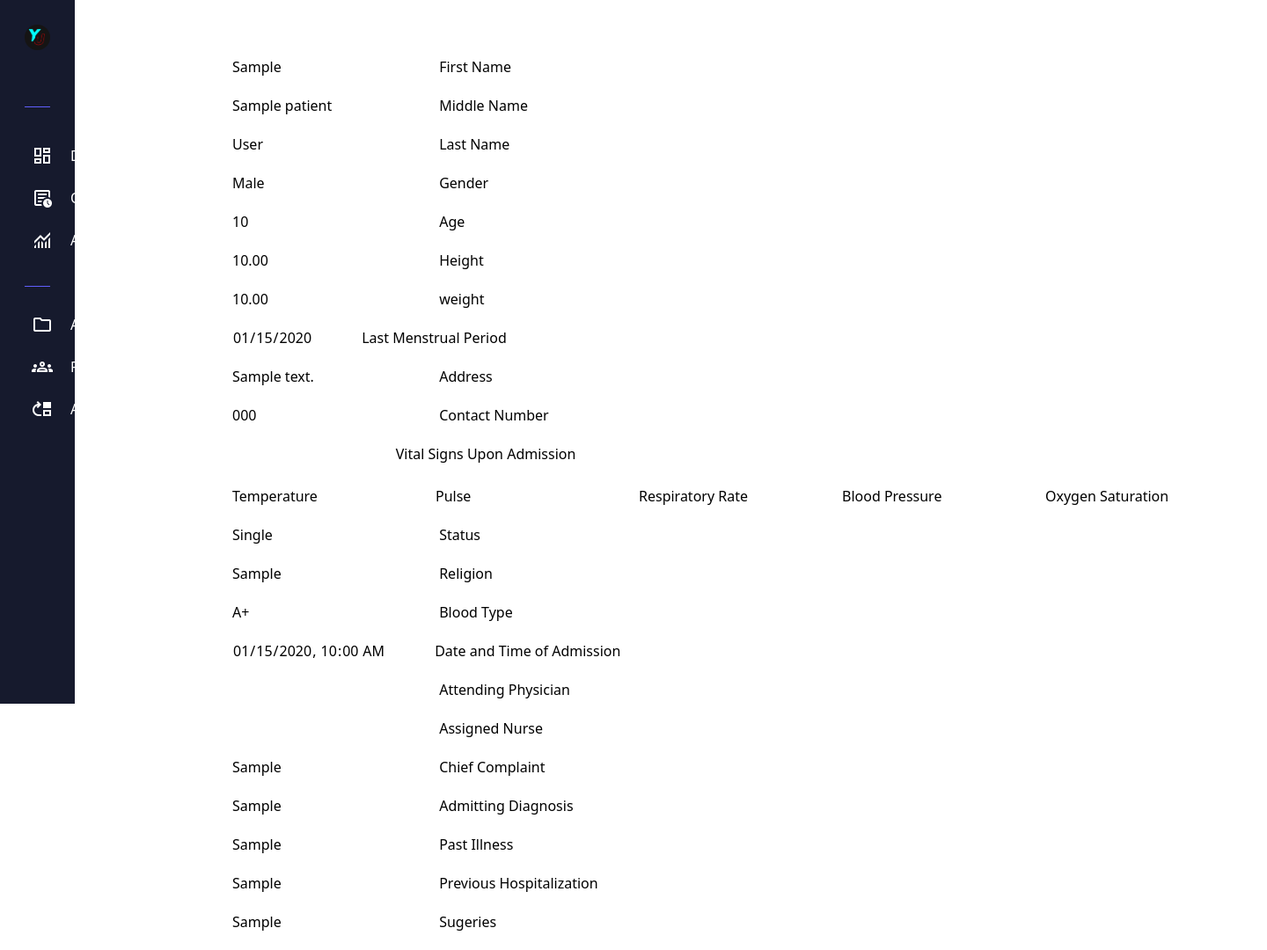
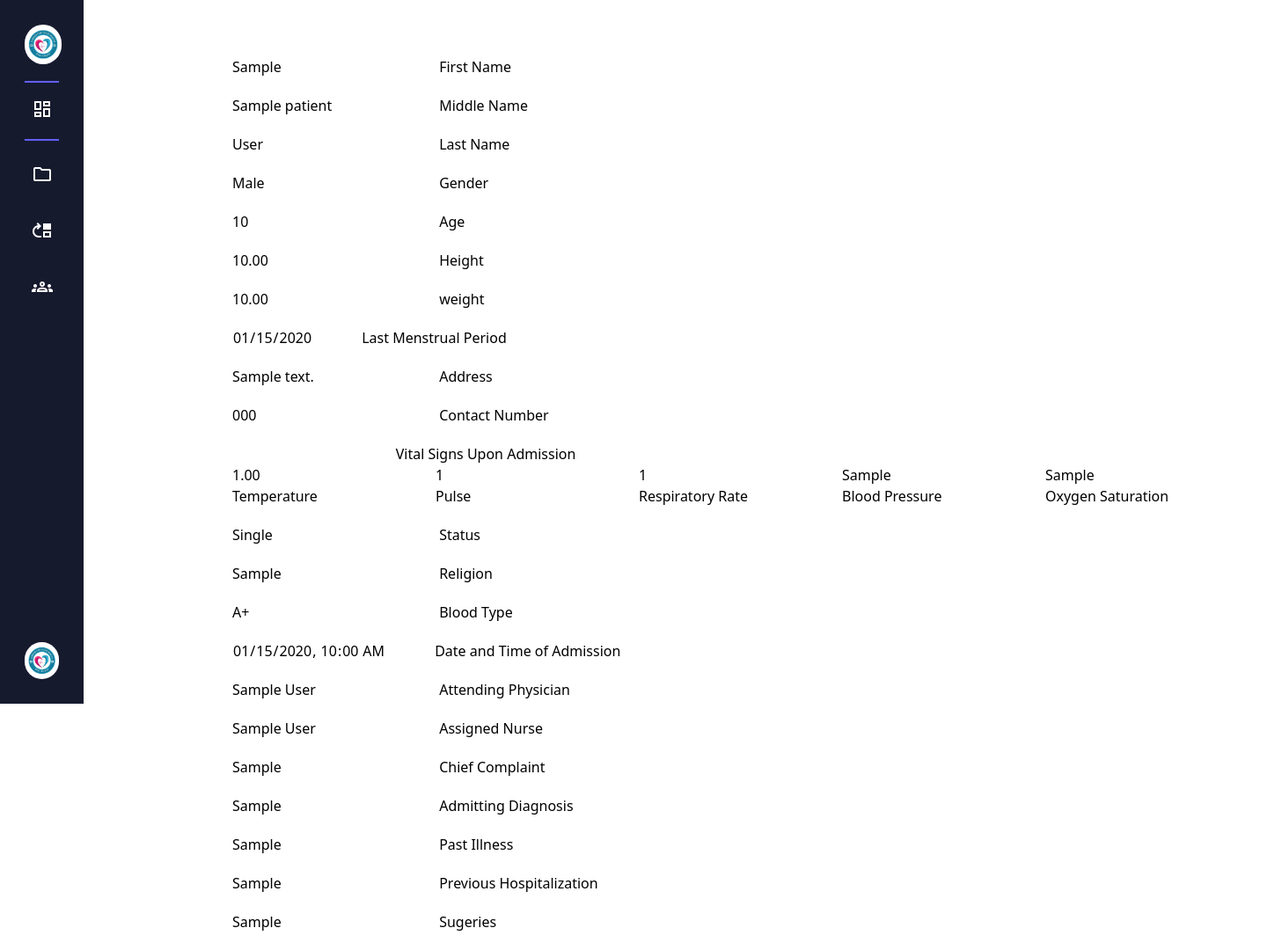
Before and after one commit to yurizzs/DigiChart, a Django app: page /patient/information/1 in a window 1440 px wide. Shown: the top 1080 px of the page at 88% size. Run offline with Django 4.2, Linux system fonts and the light colour scheme; tables that the repository leaves empty hold one stand-in row (values such as "Sample post"); style sheets or scripts are compiled from the project's sources.

Commit message:
added sideabar

```diff
--- a/crud/templates/include/NurseSidebar.html
+++ b/crud/templates/include/NurseSidebar.html
@@ -1,59 +1,45 @@
 {% load static %}
 
-<aside class="fixed top-0 left-0 h-full w-[85px] hover:w-[260px] transition-all duration-300 bg-[#161a2d] flex flex-col p-7 overflow-hidden">
+<aside class="fixed top-0 h-full w-[95px] hover:w-[260px] transition-all duration-300 bg-[#161a2d] flex flex-col p-7 overflow-hidden group">
     <!-- Header -->
-    <div class="flex gap-2 items-center">
-      <img src="{% static '/image/yaur.png' %}" alt="logo" class="w-[42px] rounded-full" />
+    <div class="flex justify-center items-center fixed">
+        <img src="{% static '/image/digichart.jpg' %}" alt="logo" class="w-[42px] rounded-full" />
         <h2 class="text-white text-xl font-semibold ml-6 whitespace-nowrap group-hover:block">DigiChart</h2>
     </div>
 
     <!-- Links -->
     <ul class="mt-6 flex-1 scrollbar-hide">
         <!-- Section Title -->
-      <li class="mt-4">
-        <h4 class="text-white font-medium relative mb-2">
-          <span class="opacity-0 group-hover:opacity-100 transition">Main Menu</span>
-          <div class="absolute top-1/2 left-0 w-full h-px bg-indigo-500 scale-x-100 group-hover:scale-x-0 transition-transform duration-300 origin-right"></div>
+        <li class="mt-10">
+            <h4 class="text-white font-medium relative mb-10">
+                <div class="absolute top-1/2 left-0 w-full h-0.5 bg-indigo-500"></div>
             </h4>
         </li>
 
-      <li><a href="#" class="flex items-center gap-5 text-white font-medium whitespace-nowrap px-2 py-3 rounded hover:bg-white hover:text-[#161a2d] transition"><span class="material-symbols-outlined">dashboard</span>Dashboard</a></li>
-      <li><a href="#" class="flex items-center gap-5 text-white font-medium whitespace-nowrap px-2 py-3 rounded hover:bg-white hover:text-[#161a2d] transition"><span class="material-symbols-outlined">overview</span>Overview</a></li>
-      <li><a href="#" class="flex items-center gap-5 text-white font-medium whitespace-nowrap px-2 py-3 rounded hover:bg-white hover:text-[#161a2d] transition"><span class="material-symbols-outlined">monitoring</span>Analytic</a></li>
+        <li><a href="/nurse/dashboard" class="flex items-center gap-9 text-white font-medium whitespace-nowrap px-2 py-5 rounded hover:bg-white hover:text-[#161a2d] transition"><span class="material-symbols-outlined">dashboard</span>Dashboard</a></li>
 
         <!-- Section Title -->
-      <li class="mt-4">
+        <li class="-mt-1.5 mb-4">
             <h4 class="text-white font-medium relative mb-2">
-          <span class="opacity-0 group-hover:opacity-100 transition">General</span>
-          <div class="absolute top-1/2 left-0 w-full h-px bg-indigo-500 scale-x-100 group-hover:scale-x-0 transition-transform duration-300 origin-right"></div>
+                <div class="absolute top-1/2 left-0 w-full h-0.5 bg-indigo-500"></div>
             </h4>
         </li>
 
-      <li><a href="/patient/add" class="flex items-center gap-5 text-white font-medium whitespace-nowrap px-2 py-3 rounded hover:bg-white hover:text-[#161a2d] transition"><span class="material-symbols-outlined">folder</span>Add Patient</a></li>
-      <li><a href="/patient/list" class="flex items-center gap-5 text-white font-medium whitespace-nowrap px-2 py-3 rounded hover:bg-white hover:text-[#161a2d] transition"><span class="material-symbols-outlined">groups</span>Patients List</a></li>
-      <li><a href="/vitals/add" class="flex items-center gap-5 text-white font-medium whitespace-nowrap px-2 py-3 rounded hover:bg-white hover:text-[#161a2d] transition"><span class="material-symbols-outlined">move_up</span>Add Vital Sign</a></li>
-      {% comment %} <li><a href="#" class="flex items-center gap-5 text-white font-medium whitespace-nowrap px-2 py-3 rounded hover:bg-white hover:text-[#161a2d] transition"><span class="material-symbols-outlined">flag</span>All Reports</a></li>
-      <li><a href="#" class="flex items-center gap-5 text-white font-medium whitespace-nowrap px-2 py-3 rounded hover:bg-white hover:text-[#161a2d] transition"><span class="material-symbols-outlined">notifications_active</span>Notifications</a></li> {% endcomment %}
-
-      <!-- Section Title -->
-      {% comment %} <li class="mt-4">
-        <h4 class="text-white font-medium relative mb-2">
-          <span class="opacity-0 group-hover:opacity-100 transition">Account</span>
-          <div class="absolute top-1/2 left-0 w-full h-px bg-indigo-500 scale-x-100 group-hover:scale-x-0 transition-transform duration-300 origin-right"></div>
-        </h4>
-      </li>
-
-      <li><a href="#" class="flex items-center gap-5 text-white font-medium whitespace-nowrap px-2 py-3 rounded hover:bg-white hover:text-[#161a2d] transition"><span class="material-symbols-outlined">account_circle</span>Profile</a></li>
-      <li><a href="#" class="flex items-center gap-5 text-white font-medium whitespace-nowrap px-2 py-3 rounded hover:bg-white hover:text-[#161a2d] transition"><span class="material-symbols-outlined">settings</span>Settings</a></li>
-      <li><a href="#" class="flex items-center gap-5 text-white font-medium whitespace-nowrap px-2 py-3 rounded hover:bg-white hover:text-[#161a2d] transition"><span class="material-symbols-outlined">logout</span>Logout</a></li>
-    </ul> {% endcomment %}
+        <li><a href="/patient/add" class="flex items-center gap-9 text-white font-medium whitespace-nowrap px-2 py-5 rounded hover:bg-white hover:text-[#161a2d] transition"><span class="material-symbols-outlined">folder</span>Add Patient</a></li>
+        <li><a href="/vitals/add" class="flex items-center gap-9 text-white font-medium whitespace-nowrap px-2 py-5 rounded hover:bg-white hover:text-[#161a2d] transition"><span class="material-symbols-outlined">move_up</span>Add Vital Sign</a></li>
+        <li><a href="/patient/list" class="flex items-center gap-9 text-white font-medium whitespace-nowrap px-2 py-5 rounded hover:bg-white hover:text-[#161a2d] transition"><span class="material-symbols-outlined">groups</span>Patients List</a></li>
+    </ul>
 
     <!-- User -->
-    {% comment %} <div class="mt-auto -ml-2 px-2 py-3 group-hover:flex bg-white rounded items-center transition">
-      <img src="images/profile-img.jpg" alt="Profile Image" class="w-[42px] rounded-full border-2 border-white" />
-      <div class="ml-4 whitespace-nowrap">
-        <h3 class="text-[#161a2d] font-semibold text-sm">Eva Murphy</h3>
-        <span class="text-xs text-[#161a2d] font-semibold">Web Developer</span>
+    <div class="group flex items-center rounded transition gap-7">
+        <img src="{% static '/image/digichart.jpg' %}" alt="Profile Image" class="w-[42px] rounded-full" />
+        <div class="flex flex-col transition-all duration-200">
+            <h3 class="text-[#f3f3f3] font-semibold text-sm">
+                {% if current_user %}
+                    {{ current_user.full_name }}
+                {% endif %}
+            </h3>
+            <span class="text-xs text-[#f3f3f3] font-semibold whitespace-nowrap">Web Developer</span>
         </div>
-    </div> {% endcomment %}
+    </div>
 </aside>
--- a/crud/templates/nurse/PatientList.html
+++ b/crud/templates/nurse/PatientList.html
@@ -43,6 +43,7 @@
                             <div>
                                 <a href="/patient/edit/{{ patient.patient_id }}">Edit</a>
                                 <a href="/patient/information/{{ patient.patient_id }}">Show Information</a>
+                                <a href="/vitals/info/{{ patient.patient_id }}">Show Vitals</a>
                             </div>
                         </td>
                     </tr>
--- a/crud/templates/nurse/ShowInformation.html
+++ b/crud/templates/nurse/ShowInformation.html
@@ -66,24 +66,24 @@
                         <h3>Vital Signs Upon Admission</h3>
                         <div class="flex flex-row w-full">
                             <div>
-                                <input type="text" name="temperature" id="temperature" placeholder=" " class="" value="{{ patient.temperature }}" readonly>
-                                <label for="temperature">Temperature</label>
+                                <input type="text" name="temperature_on_admission" id="temperature_on_admission" placeholder=" " class="" value="{{ patient.temperature_on_admission }}" readonly>
+                                <label for="temperature_on_admission">Temperature</label>
                             </div>
                             <div>
-                                <input type="text" name="pulse" id="pulse" placeholder=" " class="" value="{{ patient.pulse }}" readonly>
-                                <label for="pulse">Pulse</label>
+                                <input type="text" name="pulse_on_admission" id="pulse_on_admission" placeholder=" " class="" value="{{ patient.pulse_on_admission }}" readonly>
+                                <label for="pulse_on_admission">Pulse</label>
                             </div>
                             <div>
-                                <input type="text" name="respiration" id="respiration" placeholder=" " class="" value="{{ patient.respiration }}" readonly>
-                                <label for="respiration">Respiratory Rate</label>
+                                <input type="text" name="respiration_on_admission" id="respiration_on_admission" placeholder=" " class="" value="{{ patient.respiration_on_admission }}" readonly>
+                                <label for="respiration_on_admission">Respiratory Rate</label>
                             </div>
                             <div>
-                                <input type="text" name="blood_pressure" id="blood_pressure" placeholder=" " class="" value="{{ patient.blood_pressure }}" readonly>
-                                <label for="blood_pressure">Blood Pressure</label>
+                                <input type="text" name="blood_pressure_on_admission" id="blood_pressure_on_admission" placeholder=" " class="" value="{{ patient.blood_pressure_on_admission }}" readonly>
+                                <label for="blood_pressure_on_admission">Blood Pressure</label>
                             </div>
                             <div>
-                                <input type="text" name="o_sat" id="o_sat" placeholder=" " class="" value="{{ patient.o_sat }}" readonly>
-                                <label for="o_sat">Oxygen Saturation</label>
+                                <input type="text" name="o_sat_on_admission" id="o_sat_on_admission" placeholder=" " class="" value="{{ patient.o_sat_on_admission }}" readonly>
+                                <label for="o_sat_on_admission">Oxygen Saturation</label>
                             </div>
                         </div>
                     </div>
@@ -111,12 +111,12 @@
                 </div>
 
                 <div class="relative z-0 w-full mb-5 group">
-                   <input type="text" value="{{ patient.get_physician_display }}" class="">
+                   <input type="text" value="{{ patient.physician.full_name }}" class="">
                     <label for="physician" class="">Attending Physician</label>
                 </div>
 
                 <div class="relative z-0 w-full mb-5 group">
-                    <input type="text" value="{{ patient.get_nurse_display }}" class="">
+                    <input type="text" value="{{ patient.nurse.full_name }}" class="">
                     <label for="nurse" class="">Assigned Nurse</label>
                 </div>
 
--- a/crud/templates/nurse/VitalSign.html
+++ b/crud/templates/nurse/VitalSign.html
@@ -6,15 +6,14 @@
 {% include 'include/NurseSidebar.html' %}
 {% include 'include/toastMessage.html' %}
 
-<div>
+<div class="p-2 sm:ml-64 mt-16 md:mt-14">
     <div class="container">
         <h2 class="text-center">Vital Signs Form</h2>
-        <form method="POST" action="vitals/add">
+        <form method="POST" action="/vitals/add">
             {% csrf_token %}
             <div>
                 <label for="date" class="form-label">Date</label>
                 <input type="date" class="form-control" id="date" name="date" value="{{ patient.date |date:'Y-m-d' }}" required>
-                <div>
                 <div class="mb-3">
                     <label for="patient_id" class="form-label">Patient ID</label>
                     <select name="patient_id" id="patient" required>
@@ -25,6 +24,7 @@
 
                     </select>
                 </div>
+                <div class="flex flex-row">
                     <div>
                         <label for="time" class="form-label">Time</label>
                         <input type="time" class="form-control" id="time" name="time" required>
--- a/crud/urls.py
+++ b/crud/urls.py
@@ -11,4 +11,7 @@ urlpatterns = [
     path('patient/edit/<int:patient_id>', views.edit_patient),
     path('patient/information/<int:patient_id>', views.show_information),
     path('vitals/add', views.add_vitals),
+    path('vitals/info/<int:patient_id>', views.patient_vitals),
+    path('nurse/dashboard', views.nurse_dashboard),
+    path('admin/dashboard', views.admin_dashboard),
 ]
--- a/crud/views.py
+++ b/crud/views.py
@@ -5,9 +5,18 @@ from .models import User, Patient, VitalSigns
 from django.contrib.auth.hashers import make_password, check_password
 from django.core.paginator import Paginator
 from django.shortcuts import get_object_or_404
+from django.db.models.functions import TruncDate
+from datetime import date
 from django.contrib.auth.decorators import login_required, user_passes_test
 
 # Create your views here.
+
+def get_current_user(request):
+    if request.user.is_authenticated:
+        try:
+            return User.objects.get(username=request.user.username)
+        except User.DoesNotExist:
+            return None
 
 def add_user(request):
     try:
@@ -232,7 +241,11 @@ def patient_list(request):
 
         if search_query:
             patient_list = patient_list.filter(
-                full_name__icontains=search_query
+                first_name__icontains=search_query
+            ) | patient_list.filter(
+                middle_name__icontains=search_query
+            ) | patient_list.filter(
+                last_name__icontains=search_query
             ) | patient_list.filter(
                 physician__full_name__icontains=search_query
             ) | patient_list.filter(
@@ -363,7 +376,7 @@ def add_vitals(request):
             )
 
             messages.success(request, 'Vital signs added successfully.')
-            return redirect(f'/patient/info/{patient_id}')  # Redirect as needed
+            return redirect(f'/vitals/info/{patient_id}')  # Redirect as needed
 
         # For GET request, show the form and pass all patients
         patients = Patient.objects.all()
@@ -371,3 +384,52 @@ def add_vitals(request):
 
     except Exception as e:
         return HttpResponse(f'Error da ah: {e}')
+
+def patient_vitals(request, patient_id):
+    try:
+        patient = get_object_or_404(Patient, pk=patient_id)
+        vitals = VitalSigns.objects.filter(patient_id=patient_id).order_by('-date', '-time')
+
+        return render(request, 'nurse/PatientVitals.html', {
+            'patient': patient,
+            'vitals': vitals
+        })
+    except Exception as e:
+        return HttpResponse(f'Error fetching vitals: {e}')
+
+def nurse_dashboard(request):
+    try:
+        today = date.today()
+
+        total_patients_today = Patient.objects.annotate(
+            admission_day=TruncDate('admission_date')
+        ).filter(admission_day=today).count()
+        vitals_today = VitalSigns.objects.filter(date=today).count()
+
+        data = {
+            'total_patients_today': total_patients_today,
+            'vitals_today': vitals_today,
+            'pending_task': 3,
+        }
+
+        return render(request, 'dashboard/NurseDashboard.html', data)
+    except Exception as e:
+        return HttpResponse(f'Errowr: {e}')
+
+def admin_dashboard(request):
+    today = date.today()
+
+    total_patients = Patient.objects.count()
+    admissions_today = Patient.objects.filter(admission_date__date=today).count()
+
+    total_physicians = User.objects.filter(role='D').count()  # 'D' for Doctor
+    total_nurses = User.objects.filter(role='N').count()      # 'N' for Nurse
+
+    context = {
+        'total_patients': total_patients,
+        'admissions_today': admissions_today,
+        'total_physicians': total_physicians,
+        'total_nurses': total_nurses,
+    }
+
+    return render(request, 'dashboard/AdminDash.html', context)
```
Also changed, not shown: crud/templates/dashboard/AdminDash.html (added, +35 -0 lines), crud/templates/dashboard/NurseDashboard.html (added, +20 -0 lines), crud/templates/include/DoctorSidebar.html (added, +35 -0 lines), crud/templates/include/sidebar.html (+12 -16 lines), crud/templates/nurse/PatientVitals.html (added, +50 -0 lines), crud/static/image/digichart.jpg (added), crud/templates/dashboard/DoctorDash.html (added). Lines whose indentation alone changed are shown as unchanged.
